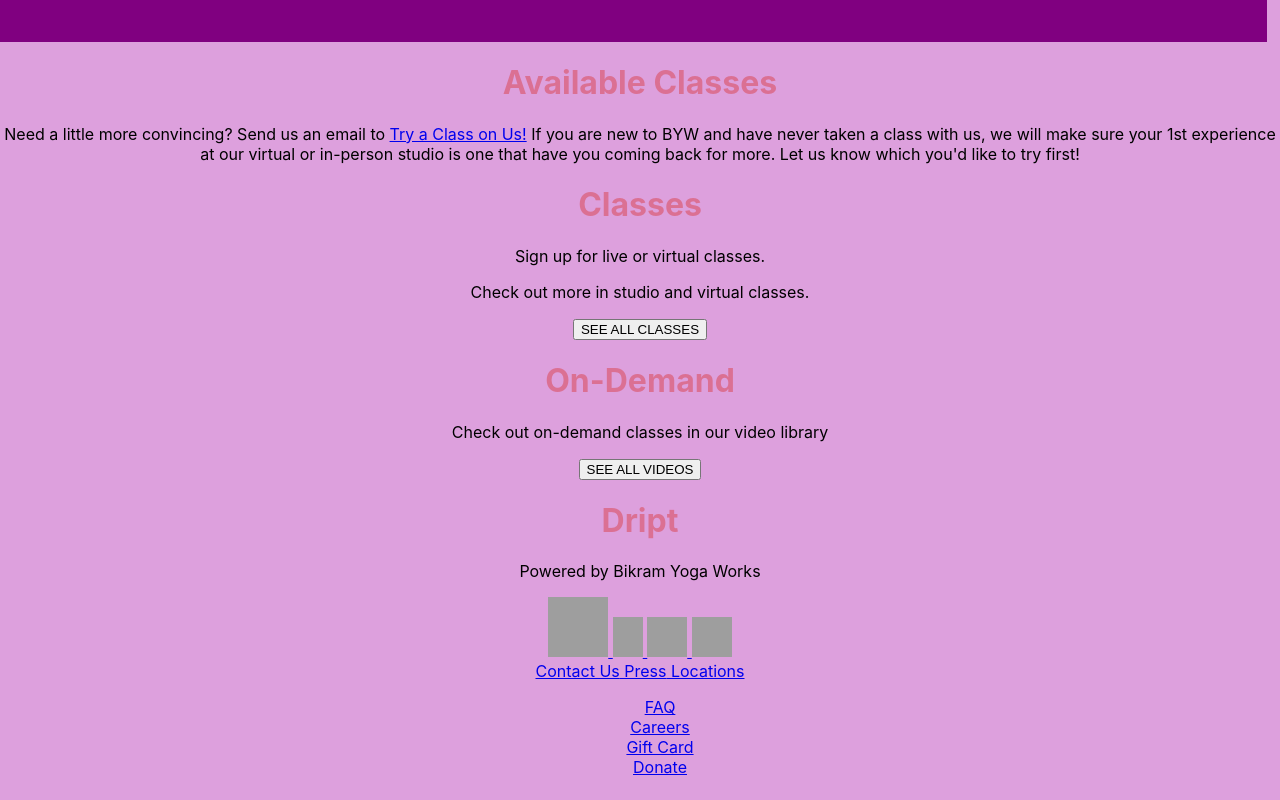
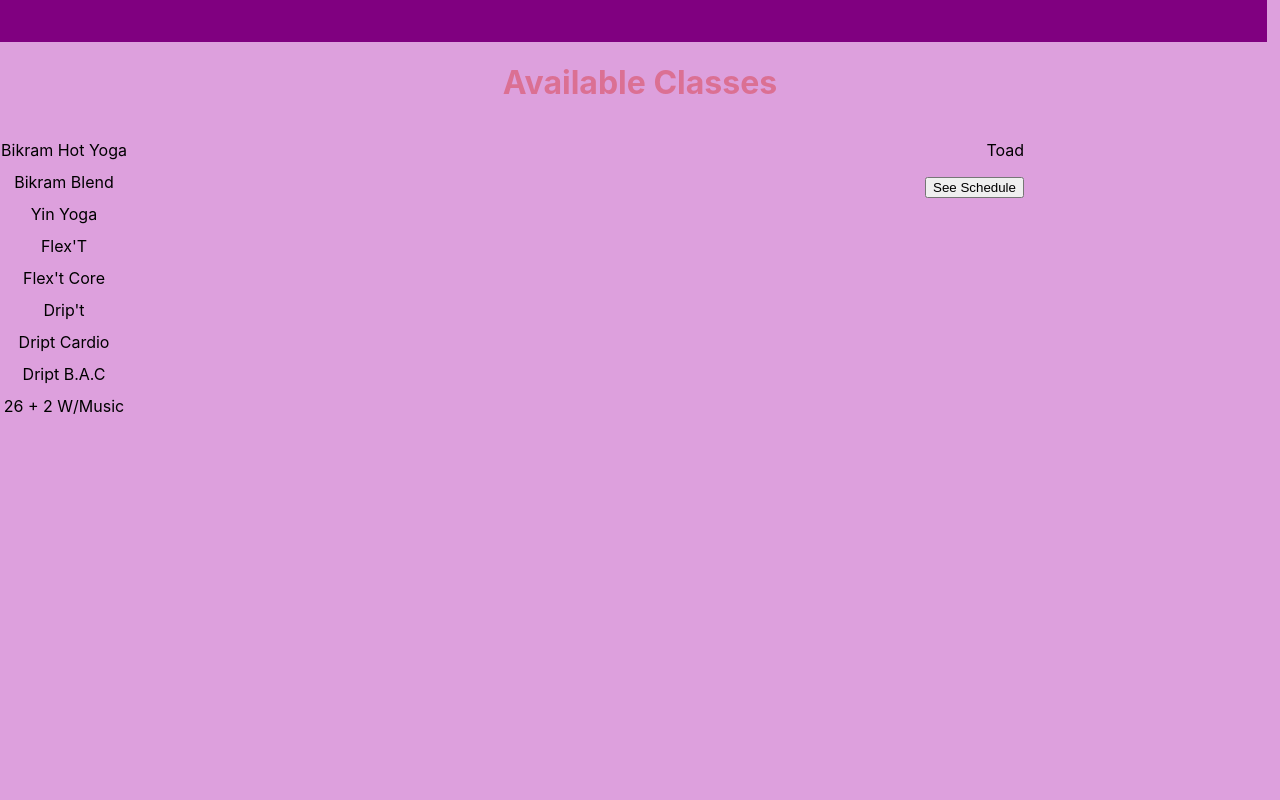
Before and after one commit to Gamoundo/Vikram-wellness, a React (Create React App) app in the folder vikram-frontend/: page /virtual-studio in a window 1280 px wide. Shown: the part 400-1200 px from the top of the page. Built offline with nearby package versions, Linux system fonts and the light colour scheme; grey boxes are pictures that could not be loaded.

Commit message:
added the class info to virtual studio comp

```diff
--- a/vikram-frontend/src/App.css
+++ b/vikram-frontend/src/App.css
@@ -119,3 +119,23 @@ height: 40vh;
 background-color: purple;
 
 }
+
+.classList {
+  display: flex;
+  flex-direction: row;
+  width: 100vw;
+  height: 100vh;
+}
+
+.c {
+  display: flex;
+  flex-direction: column;
+  width: 10vw;
+  height: 4vh;
+}
+
+.rightSideDiv {
+  text-align: right;
+  width: 70vw;
+  height: 70vh;
+}
--- a/vikram-frontend/src/VirtualStudio.js
+++ b/vikram-frontend/src/VirtualStudio.js
@@ -2,11 +2,15 @@ import React from "react";
 
 class Virtual extends React.Component {
 
-    state=[
+    state= {
+        currentBio: "Toad"
+    }
 
-    ]
 
-     classes= [
+
+
+
+     classTypes= [
         {
             name: "virtual",
             info: "Virtual classes allow you to tune in and experience a class from wherever you are in the world. Classes will align with live in-studio classes so you can feel like you’re right there with the teacher and other students. Guest teachers may drop in from anywhere including Kenya, Las Vegas, and Seattle.",
@@ -23,6 +27,81 @@ class Virtual extends React.Component {
             link: "/in-studio"
         }
     ]
+
+    classes = [
+        {
+            name: "Bikram Hot Yoga",
+            info: "Bikram Yoga is the original hot yoga system of 26 postures and 2 breathing exercises performed in a heated room of 105-110 degrees and 40-50% humidity. It is a total body system designed to improve flexibility and range of motion, strength and endurance. The class is 90 minutes long."
+        },
+        {
+            name: "Bikram Blend",
+            info: "Enjoy your favorite 26 postures perfectly blended with power vinyasa flow for an added aerobic element, while listening to your best-loved playlist. Blending the styles brings a moving meditation w/ a high intensity cardiovascular aspect. Together, teacher & student, in this creative heart pounding sequence, will move our bodies in a dance-like flow. You will feel wiped yet fulfilled, it will be exactly what you need! Come well-hydrated and ready to SWEAT!!"
+        },
+        {
+            name: "Yin Yoga",
+            info: "Yin yoga is a form of Hatha yoga used to stretch and release connective tissues of the hips, shoulders and spine. The goal of the postures is to improve muscle strength and injury prevention through relaxation. This practice is the complete opposite of Bikram and Pilates, such that in yin poses adapt to the body. Practitioners will learn how to achieve a position based on muscle relaxation and breath"
+        },
+        {
+            name: "Flex'T",
+            info: "FLEX’T™ will help you unlock your fascia to facilitate freedom of movement. The workshop helps you marry breath with dynamic stretching to open the body, improve mobility and reduce pain in movement."
+        },
+        {
+            name: "Flex't Core",
+            info: "FLEX'T™ Core is designed as the advanced version of the original FLEX'T series. This class will include core conditioning blended into many of the FLEX'T signature movements that you know and love. This class is great for those looking to add more strength and control to their flexibility and mobility training."
+        },
+        {
+            name: "Drip't",
+            info: "Dynamic resistance interval-based performance training. High intensity, low impact, interval training using weights & resistance bands. Workout will be done in the hot room heated to 95 degrees. If you love hot Pilates and want to up your game, join us forthis 60-minute full body mashup!"
+        },
+        {
+            name: "Dript Cardio",
+            info: "What happens when you combine body weight resistance, strength, High Intensity Interval training, and great music? You get DRIP'T™-CARDIO. Experience rhythmically coordinated aerobic exercise through dynamic movement sequences. Your body and your heart will thank you later."
+        },
+        {
+            name: "Dript B.A.C",
+            info: "Dynamic Resistance Interval based Performance (DRIP'T™) training. High intensity, low impact, interval training using weights & resistance bands. The workout will be done in the hot room heated to 95 degrees. If you love our classic DRIP’T™ class and want to up your game, join us for this 45 minute targeted back, arm, and chest strength session!"
+        },
+        {
+            name: "26 + 2 W/Music",
+            info: "Your same 26+2 Postures with your instructor performing the moves with you. Light music and limited to no dialogue. Not for beginners"
+        },
+    ]
+
+    setInfo = (text) => {
+
+        this.setState({
+          currentBio: text
+
+        })
+      }
+
+
+    displayClasses = (arr) => {
+        return (arr.map((element) => {
+          const  displayInfo = (e) =>{
+
+
+                const targetInfo= this.classes.find(info => info.name == element.name)
+                 console.log(targetInfo)
+                    this.setInfo(targetInfo.info)
+
+
+              }
+
+            return(
+             <div className="c" onClick={displayInfo} >
+             <p> {element.name}</p>
+             </div>
+            )
+        }
+        )
+
+        )
+    }
+
+
+
+
 
     displayclassLinks = (arr) => {
         return (arr.map((element) => {
@@ -45,10 +124,18 @@ class Virtual extends React.Component {
         return(
             <div>
                 <div className="classLinks">
-                    {this.displayclassLinks(this.classes)}
+                    {this.displayclassLinks(this.classTypes)}
                 </div>
                 <h1> Available Classes</h1>
-                <div className="classList"></div>
+                <div className="classList">
+                   <diV>
+                   {this.displayClasses(this.classes)}
+                    </diV>
+                   <div className="rightSideDiv">
+                   <p >{this.state.currentBio}</p>
+                   <button> See Schedule</button>
+                    </div>
+                </div>
                 <p>Need a little more convincing? Send us an email to <a className="link" href= 'http://localhost:3000/contact'> Try a Class on Us!</a> If you are new to BYW and have never taken a class with us, we will make sure your 1st experience at our virtual or in-person studio is one that have you coming back for more. Let us know which you'd like to try first!</p>
                 <h1> Classes</h1>
                 <p> Sign up for live or virtual classes.</p>
```
